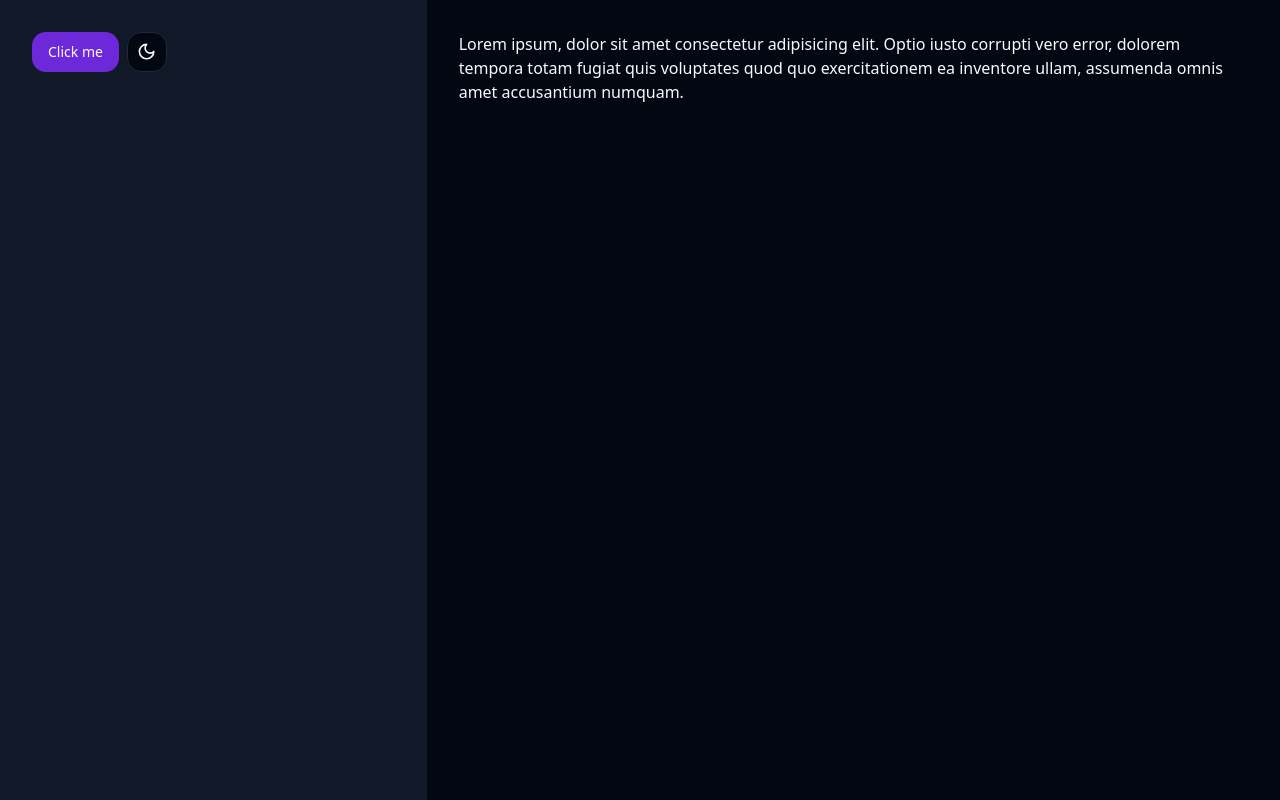
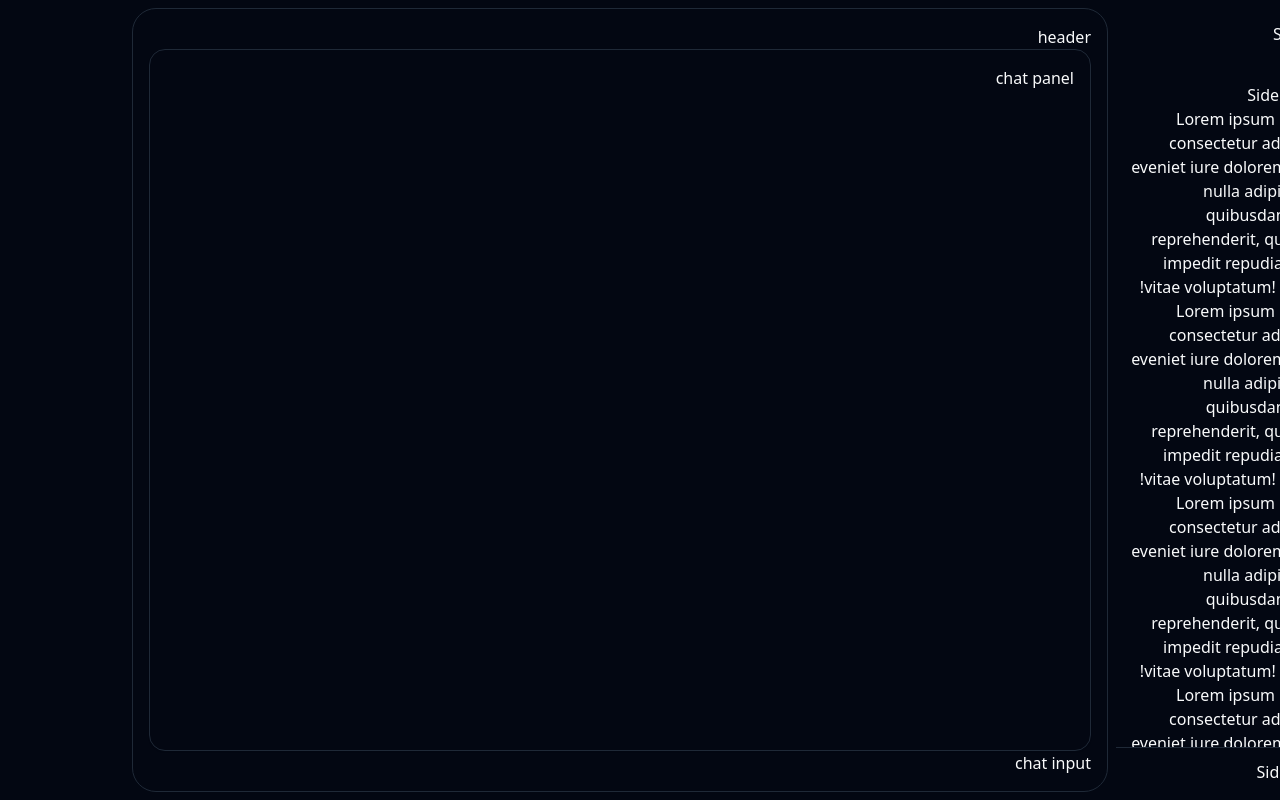
Before and after one commit to hessamkhoobkar/potion-react, a React (Vite) app: page /fa-rtl in a window 1280 px wide. Built offline with nearby package versions, Linux system fonts and the light colour scheme.

Commit message:
Add ChatPanel and RootLayout components

```diff
--- a/package.json
+++ b/package.json
@@ -19,6 +19,7 @@
     "react": "^18.2.0",
     "react-dom": "^18.2.0",
     "react-helmet-async": "^2.0.4",
+    "react-router-dom": "^6.22.1",
     "tailwind-merge": "^2.2.1",
     "tailwindcss-animate": "^1.0.7"
   },
--- a/src/App.tsx
+++ b/src/App.tsx
@@ -1,43 +1,25 @@
-import { useState } from 'react';
-import { Helmet, HelmetProvider } from 'react-helmet-async';
+import { createBrowserRouter, RouterProvider } from 'react-router-dom';
 
+import RootLayout from '@/layouts/RootLayout';
 import { ThemeProvider } from '@/components/theme-provider';
-import { Button } from '@/components/ui/button';
-import { ModeToggle } from './components/mode-toggle';
+
+const router = createBrowserRouter([
+  {
+    path: '/',
+    element: <RootLayout lang="en" />,
+    children: [{ path: 'contacts/:id', element: <RootLayout lang="en" /> }],
+  },
+  {
+    path: '/fa-rtl/',
+    element: <RootLayout lang="fa" />,
+  },
+]);
 
 function App() {
-  const [language, setLanguage] = useState({ lang: 'en', dir: 'ltr' });
-
-  function handleLanguageCall() {
-    if (language.lang === 'en') {
-      setLanguage({ lang: 'fa', dir: 'rtl' });
-      return;
-    } else {
-      setLanguage({ lang: 'en', dir: 'ltr' });
-    }
-  }
   return (
-    <HelmetProvider>
-      <Helmet htmlAttributes={{ lang: language.lang, dir: language.dir }} />
-      <ThemeProvider defaultTheme="dark" storageKey="vite-ui-theme">
-        <div className="flex h-dvh w-dvw items-stretch justify-center">
-          <aside className="w-1/3 bg-gray-100 p-8 dark:bg-gray-900">
-            <div className="flex w-full gap-2">
-              <Button onClick={handleLanguageCall}>Click me</Button>
-              <ModeToggle />
-            </div>
-          </aside>
-          <section className="w-2/3 p-8">
-            <p>
-              Lorem ipsum, dolor sit amet consectetur adipisicing elit. Optio
-              iusto corrupti vero error, dolorem tempora totam fugiat quis
-              voluptates quod quo exercitationem ea inventore ullam, assumenda
-              omnis amet accusantium numquam.
-            </p>
-          </section>
-        </div>
-      </ThemeProvider>
-    </HelmetProvider>
+    <ThemeProvider defaultTheme="dark" storageKey="vite-ui-theme">
+      <RouterProvider router={router} />
+    </ThemeProvider>
   );
 }
 
--- /dev/null
+++ b/src/components/app/ChatPanel.tsx
@@ -0,0 +1,17 @@
+export default function ChatPanel() {
+  return (
+    <div className="h-dvh grow p-2">
+      <div className="flex h-full w-full flex-col rounded-3xl border p-4">
+        <div>
+          <span>header</span>
+        </div>
+        <div className="grow rounded-lg border bg-card p-4 text-card-foreground shadow-sm">
+          <span>chat panel </span>
+        </div>
+        <div>
+          <span>chat input</span>
+        </div>
+      </div>
+    </div>
+  );
+}
--- /dev/null
+++ b/src/components/app/Sidebar.tsx
@@ -0,0 +1,51 @@
+export default function Sidebar() {
+  return (
+    <div className="z-10 flex h-dvh w-72 flex-col overflow-hidden">
+      <div className="flex h-24 w-full items-center justify-start p-4 ps-8">
+        <span>Sidebar Logo</span>
+      </div>
+      <div className="w-full flex-col overflow-y-auto p-4 pe-2">
+        <span>Sidebar navigation</span>
+        <p>
+          Lorem ipsum dolor sit amet, consectetur adipisicing elit. A eveniet
+          iure dolorem quos sit nam nulla adipisci aspernatur quibusdam
+          repellendus, reprehenderit, quidem corporis impedit repudiandae nisi
+          sunt vitae voluptatum! Consequuntur!
+        </p>
+        <p>
+          Lorem ipsum dolor sit amet, consectetur adipisicing elit. A eveniet
+          iure dolorem quos sit nam nulla adipisci aspernatur quibusdam
+          repellendus, reprehenderit, quidem corporis impedit repudiandae nisi
+          sunt vitae voluptatum! Consequuntur!
+        </p>
+        <p>
+          Lorem ipsum dolor sit amet, consectetur adipisicing elit. A eveniet
+          iure dolorem quos sit nam nulla adipisci aspernatur quibusdam
+          repellendus, reprehenderit, quidem corporis impedit repudiandae nisi
+          sunt vitae voluptatum! Consequuntur!
+        </p>
+        <p>
+          Lorem ipsum dolor sit amet, consectetur adipisicing elit. A eveniet
+          iure dolorem quos sit nam nulla adipisci aspernatur quibusdam
+          repellendus, reprehenderit, quidem corporis impedit repudiandae nisi
+          sunt vitae voluptatum! Consequuntur!
+        </p>
+        <p>
+          Lorem ipsum dolor sit amet, consectetur adipisicing elit. A eveniet
+          iure dolorem quos sit nam nulla adipisci aspernatur quibusdam
+          repellendus, reprehenderit, quidem corporis impedit repudiandae nisi
+          sunt vitae voluptatum! Consequuntur!
+        </p>
+        <p>
+          Lorem ipsum dolor sit amet, consectetur adipisicing elit. A eveniet
+          iure dolorem quos sit nam nulla adipisci aspernatur quibusdam
+          repellendus, reprehenderit, quidem corporis impedit repudiandae nisi
+          sunt vitae voluptatum! Consequuntur!
+        </p>
+      </div>
+      <div className="w-full flex-col border-t p-4 pe-2 pt-3">
+        <span>Sidebar user card</span>
+      </div>
+    </div>
+  );
+}
--- /dev/null
+++ b/src/components/ui/card.tsx
@@ -0,0 +1,79 @@
+import * as React from "react"
+
+import { cn } from "@/utils"
+
+const Card = React.forwardRef<
+  HTMLDivElement,
+  React.HTMLAttributes<HTMLDivElement>
+>(({ className, ...props }, ref) => (
+  <div
+    ref={ref}
+    className={cn(
+      "rounded-lg border bg-card text-card-foreground shadow-sm",
+      className
+    )}
+    {...props}
+  />
+))
+Card.displayName = "Card"
+
+const CardHeader = React.forwardRef<
+  HTMLDivElement,
+  React.HTMLAttributes<HTMLDivElement>
+>(({ className, ...props }, ref) => (
+  <div
+    ref={ref}
+    className={cn("flex flex-col space-y-1.5 p-6", className)}
+    {...props}
+  />
+))
+CardHeader.displayName = "CardHeader"
+
+const CardTitle = React.forwardRef<
+  HTMLParagraphElement,
+  React.HTMLAttributes<HTMLHeadingElement>
+>(({ className, ...props }, ref) => (
+  <h3
+    ref={ref}
+    className={cn(
+      "text-2xl font-semibold leading-none tracking-tight",
+      className
+    )}
+    {...props}
+  />
+))
+CardTitle.displayName = "CardTitle"
+
+const CardDescription = React.forwardRef<
+  HTMLParagraphElement,
+  React.HTMLAttributes<HTMLParagraphElement>
+>(({ className, ...props }, ref) => (
+  <p
+    ref={ref}
+    className={cn("text-sm text-muted-foreground", className)}
+    {...props}
+  />
+))
+CardDescription.displayName = "CardDescription"
+
+const CardContent = React.forwardRef<
+  HTMLDivElement,
+  React.HTMLAttributes<HTMLDivElement>
+>(({ className, ...props }, ref) => (
+  <div ref={ref} className={cn("p-6 pt-0", className)} {...props} />
+))
+CardContent.displayName = "CardContent"
+
+const CardFooter = React.forwardRef<
+  HTMLDivElement,
+  React.HTMLAttributes<HTMLDivElement>
+>(({ className, ...props }, ref) => (
+  <div
+    ref={ref}
+    className={cn("flex items-center p-6 pt-0", className)}
+    {...props}
+  />
+))
+CardFooter.displayName = "CardFooter"
+
+export { Card, CardHeader, CardFooter, CardTitle, CardDescription, CardContent }
--- /dev/null
+++ b/src/layouts/RootLayout.tsx
@@ -0,0 +1,37 @@
+import { useEffect, useState } from 'react';
+import { Helmet, HelmetProvider } from 'react-helmet-async';
+
+import Sidebar from '@/components/app/Sidebar';
+import ChatPanel from '@/components/app/ChatPanel';
+// import { Button } from '@/components/ui/button';
+// import { ModeToggle } from '@/components/mode-toggle';
+
+export default function RootLayout({ lang }: { lang: string }) {
+  const [language, setLanguage] = useState({ lang: 'en', dir: 'ltr' });
+
+  useEffect(() => {
+    if (lang === 'fa') {
+      setLanguage({ lang: 'fa', dir: 'rtl' });
+    } else {
+      setLanguage({ lang: 'en', dir: 'ltr' });
+    }
+  }, [lang]);
+
+  // function handleLanguageCall() {
+  //   if (language.lang === 'en') {
+  //     setLanguage({ lang: 'fa', dir: 'rtl' });
+  //   } else {
+  //     setLanguage({ lang: 'en', dir: 'ltr' });
+  //   }
+  // }
+
+  return (
+    <HelmetProvider>
+      <Helmet htmlAttributes={{ lang: language.lang, dir: language.dir }} />
+      <div className="flex">
+        <Sidebar />
+        <ChatPanel />
+      </div>
+    </HelmetProvider>
+  );
+}
```
Also changed, not shown: src/components/ui-extend/mode-toggle.tsx (renamed from src/components/mode-toggle.tsx), 1 other file (tests, documents, lock files or other folders).
